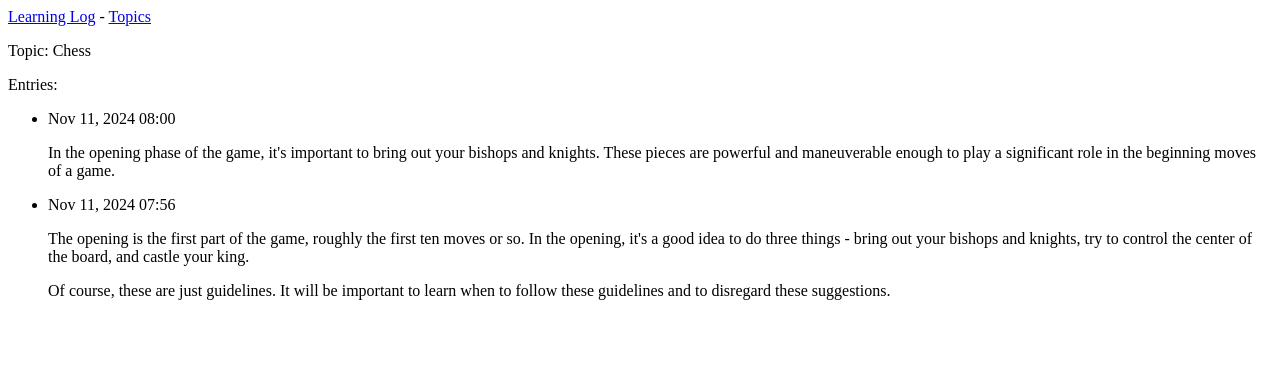
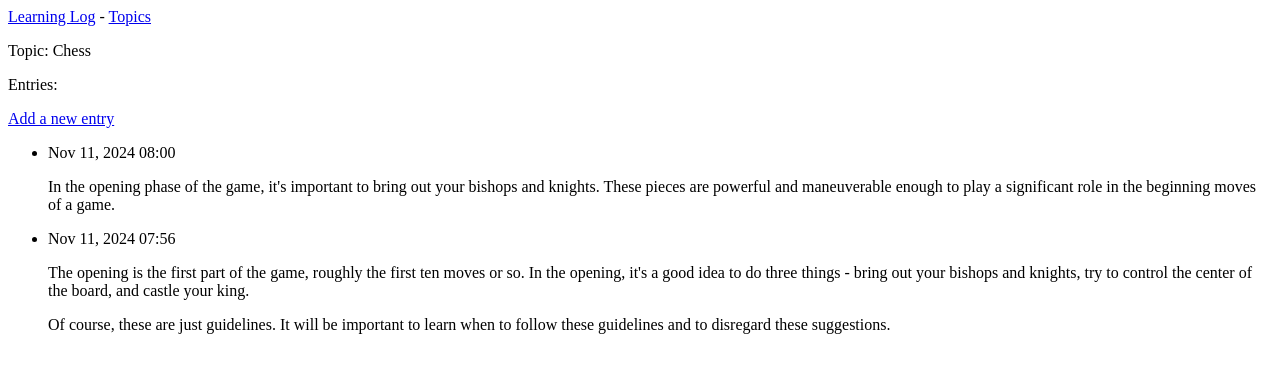
Before and after one commit to asabo-dev/Learning_logs, a Django app: page /topics/1/ in a window 1280 px wide. Shown: the top 373 px of the page. Run offline with Django 5.2, Linux system fonts and the light colour scheme; data comes from the database, SQL or seed files in the repository.

Commit message:
Linking to the new_entry Page

```diff
--- a/learning_logs/templates/learning_logs/topic.html
+++ b/learning_logs/templates/learning_logs/topic.html
@@ -5,6 +5,9 @@
     <p>Topic: {{ topic.text }}</p>
 
     <p>Entries:</p>
+    <p>
+        <a href="{% url 'learning_logs:new_entry' topic.id %}">Add a new entry</a>
+    </p>
 
     <ul>
         {% for entry in entries %}
```
